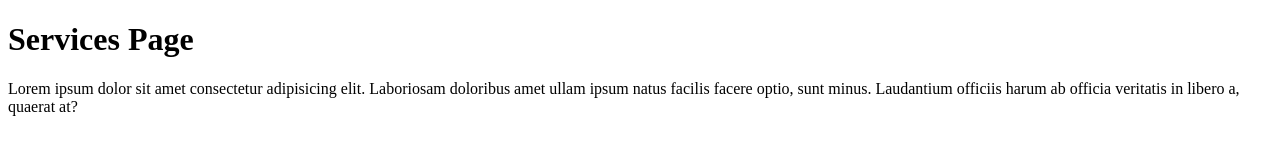
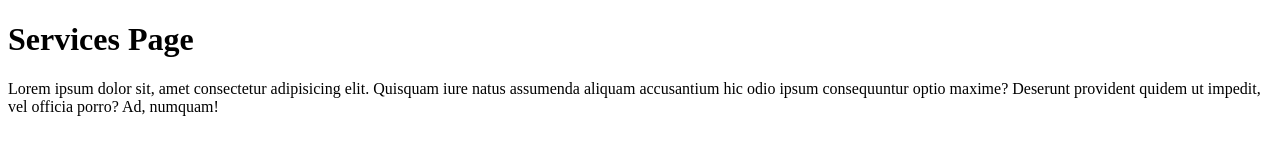
Before and after one commit to thisisalamin/rnc-basic-project, a plain HTML site: page services.html in a window 1280 px wide. Drawn offline with Linux system fonts and the light colour scheme.

```diff
--- a/services.html
+++ b/services.html
@@ -9,8 +9,9 @@
 
     <body>
         <h1>Services Page</h1>
-        <p>Lorem ipsum dolor sit amet consectetur adipisicing elit. Laboriosam doloribus amet ullam ipsum natus facilis
-            facere optio, sunt minus. Laudantium officiis harum ab officia veritatis in libero a, quaerat at?</p>
+        <p>Lorem ipsum dolor sit, amet consectetur adipisicing elit. Quisquam iure natus assumenda aliquam accusantium
+            hic odio ipsum consequuntur optio maxime? Deserunt provident quidem ut impedit, vel officia porro? Ad,
+            numquam!</p>
     </body>
 
 </html>
```
